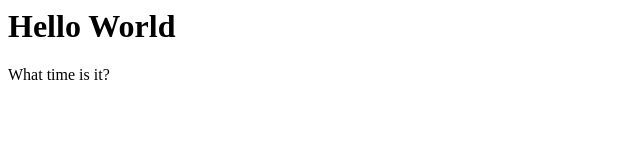
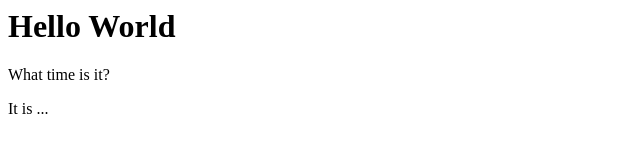
Before and after one commit to Ackara/sandbox, a plain HTML site: page index.html in a window 1280 px wide. Shown: the full height of the page, 0-640 px from the left. Drawn offline with Linux system fonts and the light colour scheme.

Commit message:
this is another edit

```diff
--- a/index.html
+++ b/index.html
@@ -2,5 +2,6 @@
   <body>
     <h1>Hello World</h1>
     <p>What time is it?</p>
+	<P>It is ...</p>
   </body>
 </html>
```
